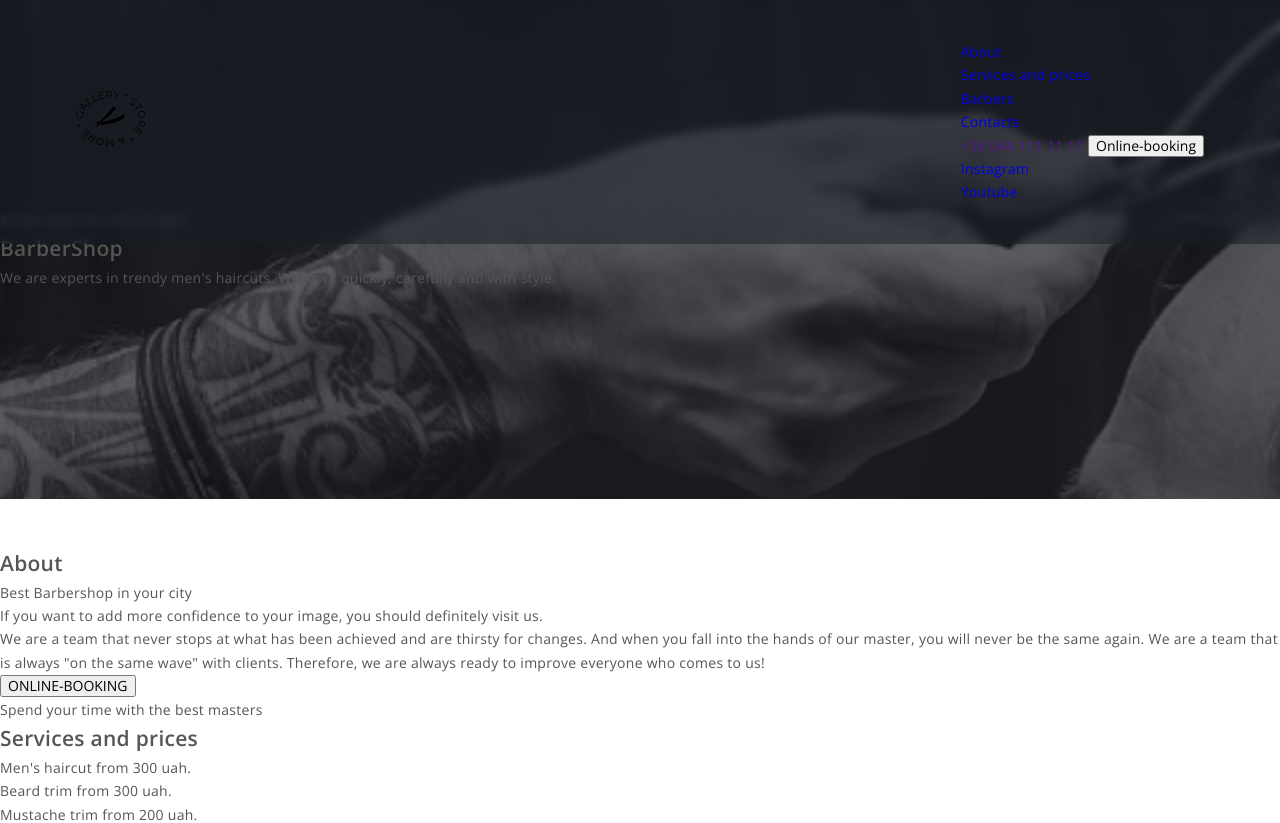
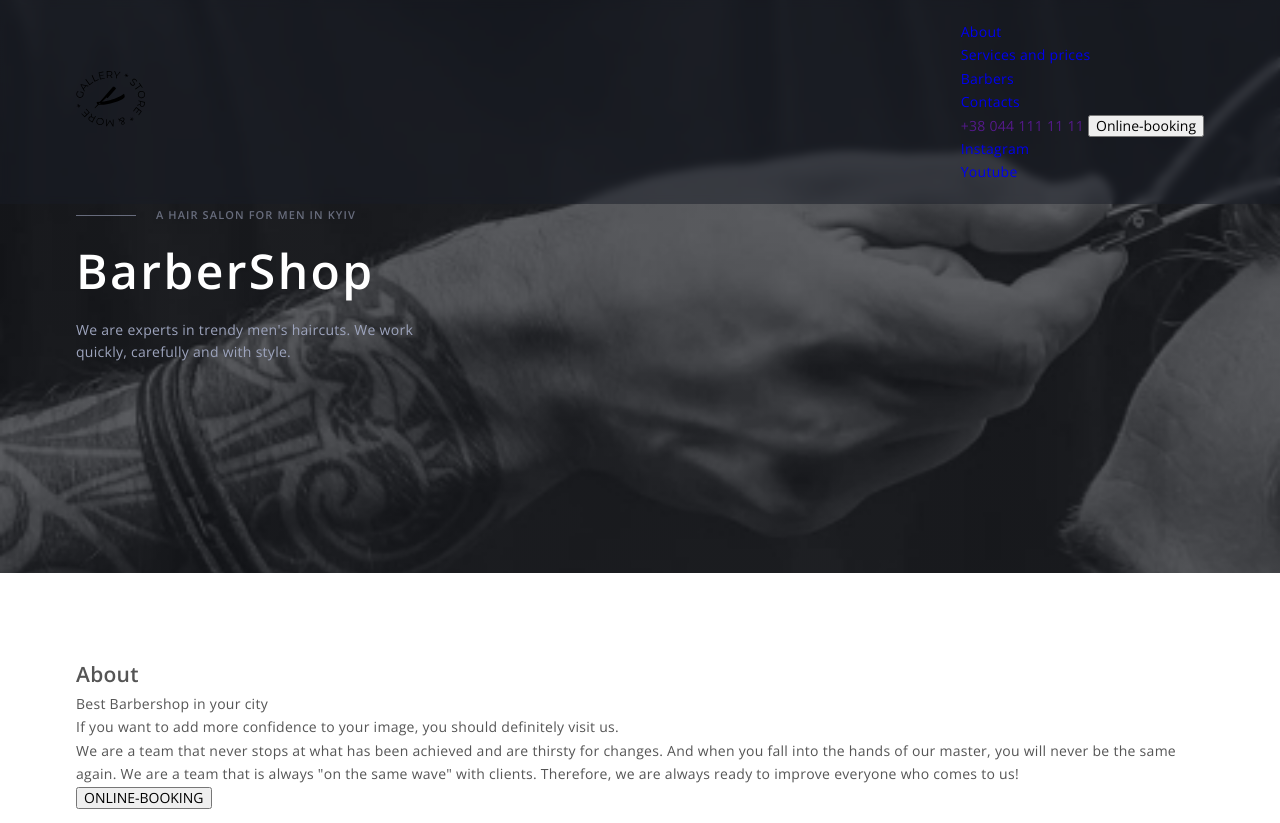
Before and after one commit to llNonlosoll/BarberShop, a plain HTML site: page index.html in a window 1280 px wide. Shown: the top 823 px of the page. Drawn offline with nearby package versions, Linux system fonts and the light colour scheme; files whose address does not match are found by name.

Commit message:
section about

```diff
--- a/index.html
+++ b/index.html
@@ -71,12 +71,17 @@
     </header>
     <main>
       <section class="hero">
-        <p>A hair salon for men in Kyiv</p>
-        <h1>BarberShop</h1>
-        <p>We are experts in trendy men's haircuts. We work quickly, carefully and with style.</p>
+        <div class="container">
+          <p class="upper-text" style="--idx: -1; --shift: 1">A hair salon for men in Kyiv</p>
+          <h1 class="title" style="--shift: 2">BarberShop</h1>
+          <p class="text" style="--idx: 1; --shift: 3">
+            We are experts in trendy men's haircuts. We work quickly, carefully and with style.
+          </p>
+        </div>
       </section>
       <section class="about">
-        <ul>
+        <div class="container">
+          <ul class="list">
             <li><img src="" alt="" /></li>
             <li><img src="" alt="" /></li>
           </ul>
@@ -84,12 +89,13 @@
           <p>Best Barbershop in your city</p>
           <p>If you want to add more confidence to your image, you should definitely visit us.</p>
           <p>
-          We are a team that never stops at what has been achieved and are thirsty for changes. And
-          when you fall into the hands of our master, you will never be the same again. We are a
-          team that is always "on the same wave" with clients. Therefore, we are always ready to
+            We are a team that never stops at what has been achieved and are thirsty for changes.
+            And when you fall into the hands of our master, you will never be the same again. We are
+            a team that is always "on the same wave" with clients. Therefore, we are always ready to
             improve everyone who comes to us!
           </p>
           <button type="button">ONLINE-BOOKING</button>
+        </div>
       </section>
       <section>
         <p>Spend your time with the best masters</p>
--- /dev/null
+++ b/scss/_about.scss
@@ -0,0 +1,8 @@
+.about {
+  padding-top: 84px;
+  padding-bottom: 84px;
+
+  .list {
+    display: none;
+  }
+}
--- a/scss/_header.scss
+++ b/scss/_header.scss
@@ -13,8 +13,8 @@
     display: flex;
     justify-content: space-between;
     align-items: center;
-    padding-top: 40px;
-    padding-bottom: 40px;
+    padding-top: 20px;
+    padding-bottom: 20px;
   }
 
   @media screen and (max-width: 767px) {
--- a/scss/_hero.scss
+++ b/scss/_hero.scss
@@ -13,6 +13,82 @@
   @media screen and (min-device-pixel-ratio: 2), (min-resolution: 192dpi), (min-resolution: 2dppx) {
     background-image: linear-gradient(rgba(25, 28, 38, 0.2), rgba(25, 28, 38, 0.2)),
       url(../img/hero/hero@2x.jpg);
+  }
+
+  .title {
+    margin-bottom: 20px;
+
+    font-size: 48px;
+    line-height: 1.16;
+    letter-spacing: 0.05em;
+    color: #ffffff;
+  }
+
+  .text {
+    line-height: 1.62;
+    color: #9da4bd;
+  }
+}
+
+.upper-text {
+  display: flex;
+  align-items: center;
+  margin-bottom: 20px;
+
+  font-weight: 600;
+  font-size: 11px;
+  line-height: 1.36;
+  letter-spacing: 0.1em;
+  text-transform: uppercase;
+  color: rgba(157, 164, 189, 0.6);
+
+  &::before {
+    content: '';
+    width: 60px;
+    height: 1px;
+    margin-right: 20px;
+
+    background-color: rgba(157, 164, 189, 0.6);
+  }
+}
+
+.upper-text {
+  animation: vertical-move 1s cubic-bezier(0.4, 0, 0.2, 1) calc(500ms * var(--shift)) both;
+}
+
+.hero .title {
+  animation: right-to-left 1s cubic-bezier(0.4, 0, 0.2, 1) calc(500ms * var(--shift)) both;
+}
+
+.hero .text {
+  width: 360px;
+  animation: vertical-move 1s cubic-bezier(0.4, 0, 0.2, 1) calc(500ms * var(--shift)) both;
+}
+
+@keyframes vertical-move {
+  0% {
+    opacity: 0;
+    transform: translateY(calc(100px * var(--idx)));
+  }
+  50% {
+    opacity: 0.6;
+  }
+  100% {
+    opacity: 1;
+    transform: translateY(0);
+  }
+}
+@keyframes right-to-left {
+  0% {
+    opacity: 0;
+    transform: translateX(200px);
+  }
+  50% {
+    opacity: 0.6;
+  }
+  100% {
+    opacity: 1;
+    transform: translateX(0);
   }
 }
 
--- a/scss/_mobile-menu.scss
+++ b/scss/_mobile-menu.scss
@@ -32,12 +32,12 @@
 .menu-container {
   position: fixed;
   top: 0;
-  left: 0;
+  right: 0;
 
   display: flex;
   flex-direction: column;
 
-  width: 100vw;
+  width: 80vw;
   height: 100vh;
   padding-top: 118px;
   padding-bottom: 227px;
--- a/scss/style.scss
+++ b/scss/style.scss
@@ -1,4 +1,5 @@
 @import '_common';
 @import '_header';
 @import '_hero';
+@import '_about';
 @import '_mobile-menu';
```
Also changed, not shown: css/style.css, css/style.min.css, 2 other files. Lines whose indentation alone changed are shown as unchanged.
